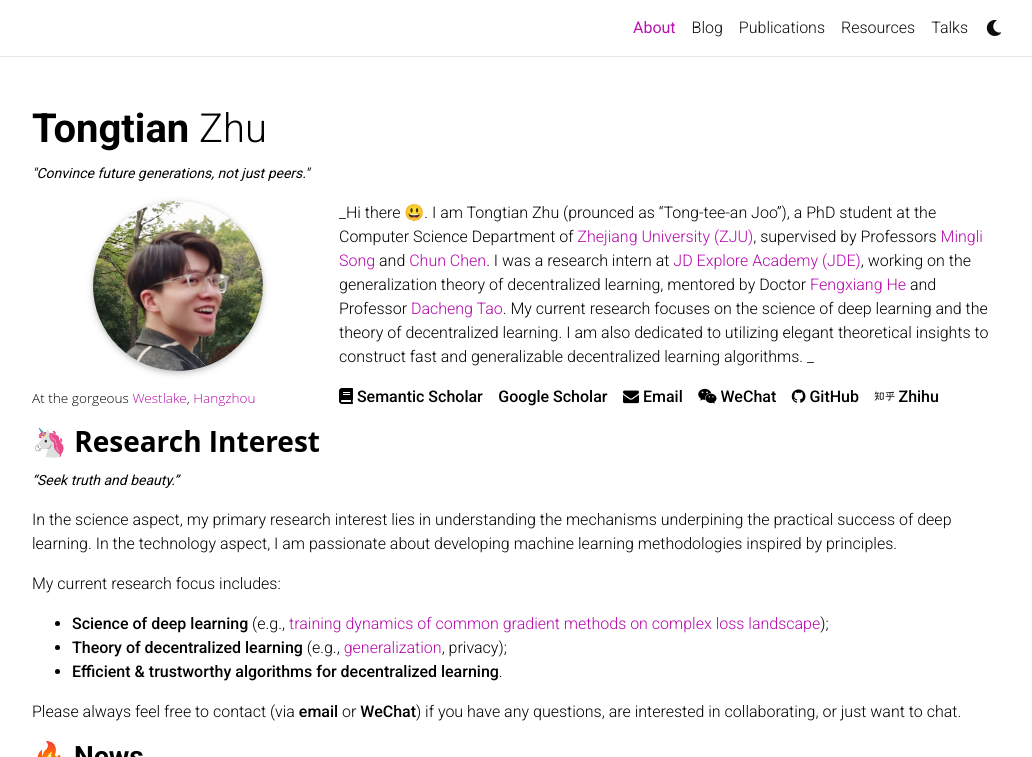
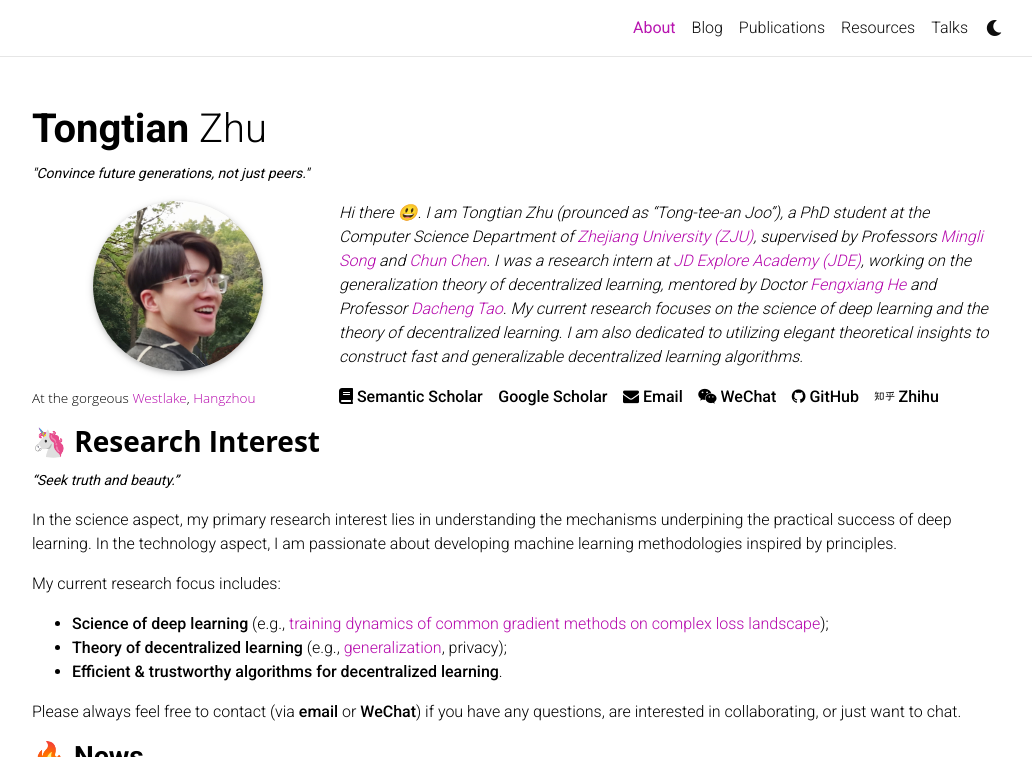
Before and after one commit to Raiden-Zhu/Raiden-Zhu.github.io, a Jekyll site: the page built from _pages/about.md, in a window 1280 px wide and 900 px high, cut to the strip 0-757 px from the top of the window. Shown: the whole strip, without its empty margins (123-1155 px from the left). Built offline with Jekyll 4.4.1, drawn with Linux system fonts in a browser that asks for light colours; full-size pictures stand in for the smaller copies a plugin makes; comment, search, counter and statistics services are not loaded; a style sheet for code colours, icons or effects is not loaded.

Commit message:
Update about.md

```diff
--- a/_pages/about.md
+++ b/_pages/about.md
@@ -20,9 +20,9 @@
 
 <!--[<span style="font-weight: bold; color: #B509AC;">Zhejiang University</span>](https://www.zju.edu.cn/english/)-->
 
-_Hi there 😃. I am Tongtian Zhu (prounced as "Tong-tee-an Joo"), a PhD student at the Computer Science Department of [Zhejiang University (ZJU)](https://www.zju.edu.cn/english/), supervised by Professors [Mingli Song](https://person.zju.edu.cn/en/msong) and [Chun Chen](https://person.zju.edu.cn/en/0082004). <!-- I earned my B.S. degree in Mathematical Science from CUMTB, as well as my B.Econ. degree in Economics (double degree) from [<span style="font-weight: bold; color: #B509AC;">Peking University</span>](https://english.pku.edu.cn/) (PKU) in 2021. -->
+<em>Hi there 😃. I am Tongtian Zhu (prounced as "Tong-tee-an Joo"), a PhD student at the Computer Science Department of [Zhejiang University (ZJU)](https://www.zju.edu.cn/english/), supervised by Professors [Mingli Song](https://person.zju.edu.cn/en/msong) and [Chun Chen](https://person.zju.edu.cn/en/0082004). <!-- I earned my B.S. degree in Mathematical Science from CUMTB, as well as my B.Econ. degree in Economics (double degree) from [<span style="font-weight: bold; color: #B509AC;">Peking University</span>](https://english.pku.edu.cn/) (PKU) in 2021. -->
 I was a research intern at [JD Explore Academy (JDE)](https://jdcorporateblog.com/jd-unveils-four-new-enterprise-level-products/jd-explore-academy/), working on the generalization theory of decentralized learning,  mentored by Doctor [Fengxiang He](https://fengxianghe.github.io/) and Professor [Dacheng Tao](https://www.sydney.edu.au/engineering/about/our-people/academic-staff/dacheng-tao.html).
-My current research focuses on the science of deep learning and the theory of decentralized learning. I am also dedicated to utilizing elegant theoretical insights to construct fast and generalizable decentralized learning algorithms. _
+My current research focuses on the science of deep learning and the theory of decentralized learning. I am also dedicated to utilizing elegant theoretical insights to construct fast and generalizable decentralized learning algorithms.</em>
 
 <i class="fas fa-book"></i> [**Semantic Scholar**](https://www.semanticscholar.org/author/Tongtian-Zhu/2173757802) &nbsp;&nbsp; <i class="ai ai-google-scholar"></i> [**Google Scholar**](https://scholar.google.com/citations?user=QvBDUsIAAAAJ&hl=en) &nbsp;&nbsp; <!--<i class="fa fa-twitter"></i> [**Twitter**](https://twitter.com/Raiden13238619/) &nbsp;&nbsp;--> <i class="fa fa-envelope"></i> [**Email**](mailto:raiden@zju.edu.cn) &nbsp;&nbsp; <i class="fa fa-weixin"></i> [**WeChat**](https://raw.githubusercontent.com/Raiden-Zhu/Raiden-Zhu.github.io/master/assets/img/WeChat_QR_code.jpg) &nbsp;&nbsp;  <i class="fa fa-github"></i> [**GitHub**](https://github.com/Raiden-Zhu) &nbsp;&nbsp; <i class="fab fa-zhihu"></i> [**Zhihu**](https://www.zhihu.com/people/you-li-70-94)
 
```
